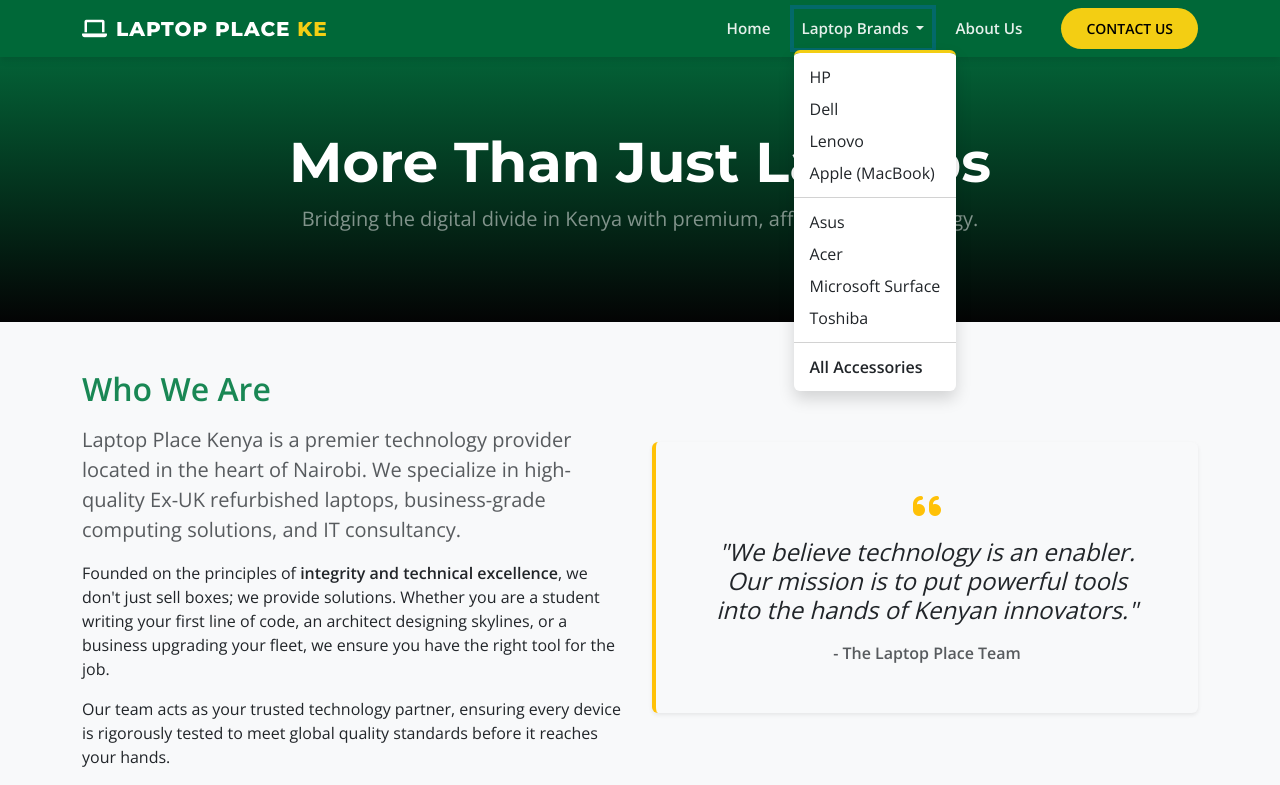
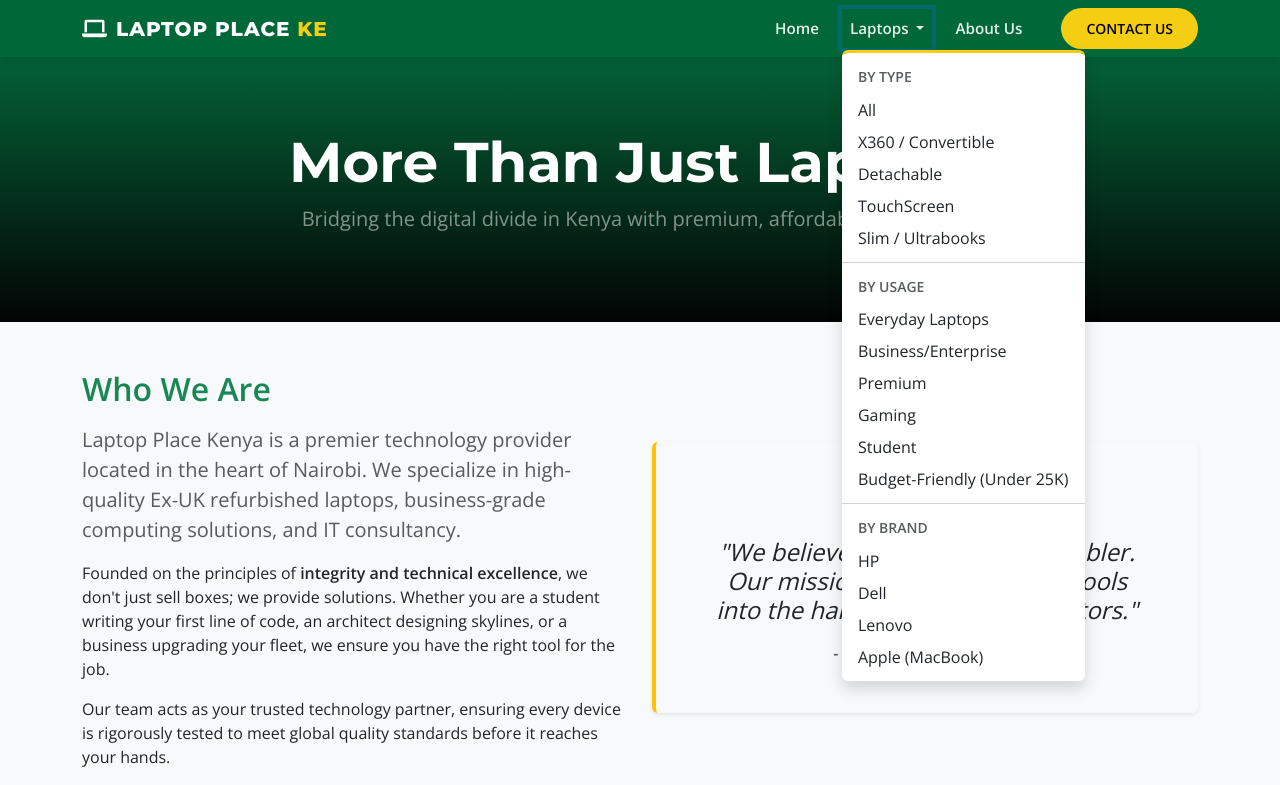
Before and after one commit to kelvin-keter/laptop-place-v2, a Django app: page /about/ in a window 1280 px wide, after a click on "Laptops". Shown: the top 785 px of the page. Run offline with Django 5.2, Linux system fonts and the light colour scheme.

Commit message:
Update Navbar with categorized laptop menu

```diff
--- a/core/templates/core/base.html
+++ b/core/templates/core/base.html
@@ -143,20 +143,33 @@
 
                     <li class="nav-item dropdown">
                         <a class="nav-link dropdown-toggle" href="#" id="navbarDropdown" role="button" data-bs-toggle="dropdown" aria-expanded="false">
-                            Laptop Brands
+                            Laptops
                         </a>
                         <ul class="dropdown-menu" aria-labelledby="navbarDropdown">
+                            <li><h6 class="dropdown-header text-uppercase text-muted small fw-bold">By Type</h6></li>
+                            <li><a class="dropdown-item" href="{% url 'index' %}">All</a></li>
+                            <li><a class="dropdown-item" href="{% url 'index' %}?type=X360">X360 / Convertible</a></li>
+                            <li><a class="dropdown-item" href="{% url 'index' %}?type=Detachable">Detachable</a></li>
+                            <li><a class="dropdown-item" href="{% url 'index' %}?touchscreen=on">TouchScreen</a></li>
+                            <li><a class="dropdown-item" href="{% url 'index' %}?type=Slim">Slim / Ultrabooks</a></li>
+
+                            <li><hr class="dropdown-divider"></li>
+
+                            <li><h6 class="dropdown-header text-uppercase text-muted small fw-bold">By Usage</h6></li>
+                            <li><a class="dropdown-item" href="{% url 'index' %}?usage=Everyday">Everyday Laptops</a></li>
+                            <li><a class="dropdown-item" href="{% url 'index' %}?usage=Business">Business/Enterprise</a></li>
+                            <li><a class="dropdown-item" href="{% url 'index' %}?usage=Premium">Premium</a></li>
+                            <li><a class="dropdown-item" href="{% url 'index' %}?usage=Gaming">Gaming</a></li>
+                            <li><a class="dropdown-item" href="{% url 'index' %}?usage=Student">Student</a></li>
+                            <li><a class="dropdown-item" href="{% url 'index' %}?max_price=25000">Budget-Friendly (Under 25K)</a></li>
+
+                            <li><hr class="dropdown-divider"></li>
+
+                            <li><h6 class="dropdown-header text-uppercase text-muted small fw-bold">By Brand</h6></li>
                             <li><a class="dropdown-item" href="/?q=HP">HP</a></li>
                             <li><a class="dropdown-item" href="/?q=Dell">Dell</a></li>
                             <li><a class="dropdown-item" href="/?q=Lenovo">Lenovo</a></li>
                             <li><a class="dropdown-item" href="/?q=Apple">Apple (MacBook)</a></li>
-                            <li><hr class="dropdown-divider"></li>
-                            <li><a class="dropdown-item" href="/?q=Asus">Asus</a></li>
-                            <li><a class="dropdown-item" href="/?q=Acer">Acer</a></li>
-                            <li><a class="dropdown-item" href="/?q=Microsoft">Microsoft Surface</a></li>
-                            <li><a class="dropdown-item" href="/?q=Toshiba">Toshiba</a></li>
-                            <li><hr class="dropdown-divider"></li>
-                            <li><a class="dropdown-item fw-bold" href="/?q=Accessories">All Accessories</a></li>
                         </ul>
                     </li>
 
@@ -196,7 +209,7 @@
                 <div class="col-md-4 col-lg-3 col-xl-3 mx-auto mt-3">
                     <h5 class="text-uppercase mb-4 fw-bold text-success">Contact Us</h5>
                     <p>
-                        <i class="fas fa-home me-3"></i> Sawa Mall, 2nd Floor<br>
+                        <i class="fas fa-home me-3"></i>Sawa Mall, 2nd Floor<br>
                         <span class="ms-5">Shop B-29, Moi Avenue</span><br>
                         <span class="ms-5">Nairobi, Kenya</span>
                     </p>
--- a/core/views.py
+++ b/core/views.py
@@ -7,10 +7,16 @@
     categories = Category.objects.all()
     featured_products = Product.objects.filter(in_stock=True, is_featured=True)[:3]
 
+    # --- 1. SEARCH (Name or Category) ---
     q = request.GET.get('q')
     if q:
-        products = products.filter(Q(category__name__icontains=q) | Q(name__icontains=q))
+        products = products.filter(
+            Q(category__name__icontains=q) |
+            Q(name__icontains=q) |
+            Q(description__icontains=q)
+        )
 
+    # --- 2. EXISTING FILTERS ---
     cat = request.GET.get('category')
     if cat:
         products = products.filter(category__name=cat)
@@ -26,7 +32,7 @@
     price = request.GET.get('max_price')
     if price:
         try:
-            products = products.filter(price__lte=price)
+            products = products.filter(price__lte=int(price))
         except ValueError:
             pass
 
@@ -34,15 +40,28 @@
     if touch == 'on':
         products = products.filter(touchscreen=True)
 
+    # --- 3. NEW FILTERS (Usage & Type) ---
+    usage = request.GET.get('usage')
+    if usage:
+        products = products.filter(usage=usage)
+
+    l_type = request.GET.get('type')
+    if l_type:
+        products = products.filter(laptop_type=l_type)
+
     context = {
         'products': products,
         'featured_products': featured_products,
         'categories': categories,
+
+        # Keep filter state in the form/URL
         'selected_ram': ram,
         'selected_condition': cond,
         'selected_touchscreen': touch,
         'selected_max_price': price,
         'selected_category': cat,
+        'selected_usage': usage,  # New
+        'selected_type': l_type,  # New
     }
     return render(request, 'core/index.html', context)
 
```
Also changed, not shown: core/models.py (+21 -2 lines).
